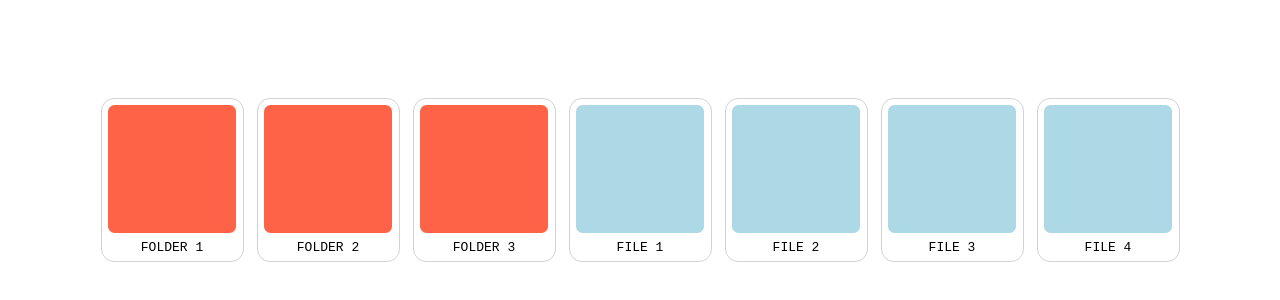
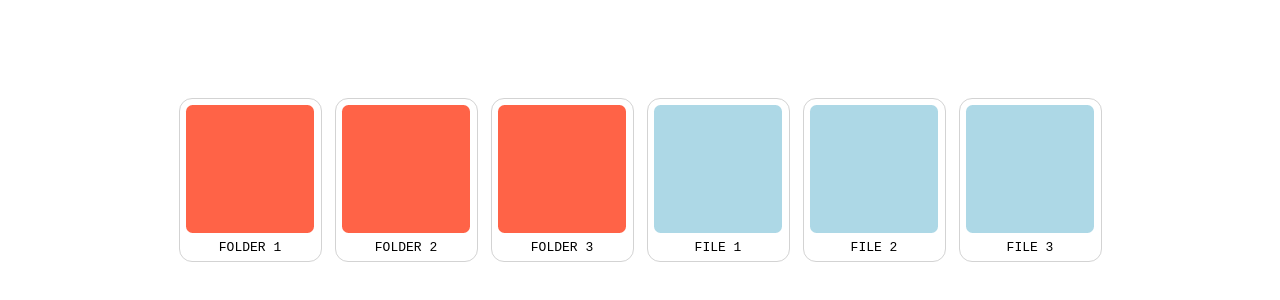
Before and after one commit to lsza-dev/Sort-and-Drop, a plain HTML site: page index.html in a window 1280 px wide. Shown: the part 220-520 px from the top of the page. Drawn offline with Linux system fonts and the light colour scheme.

Commit message:
Update index.html

```diff
--- a/index.html
+++ b/index.html
@@ -33,10 +33,6 @@
                 <div class="image"></div>
                 <div class="title">FILE 3</div>
             </div>
-            <div class="file item">
-                <div class="image"></div>
-                <div class="title">FILE 4</div>
-            </div>
         </div>
     </body>
 </html>
```
